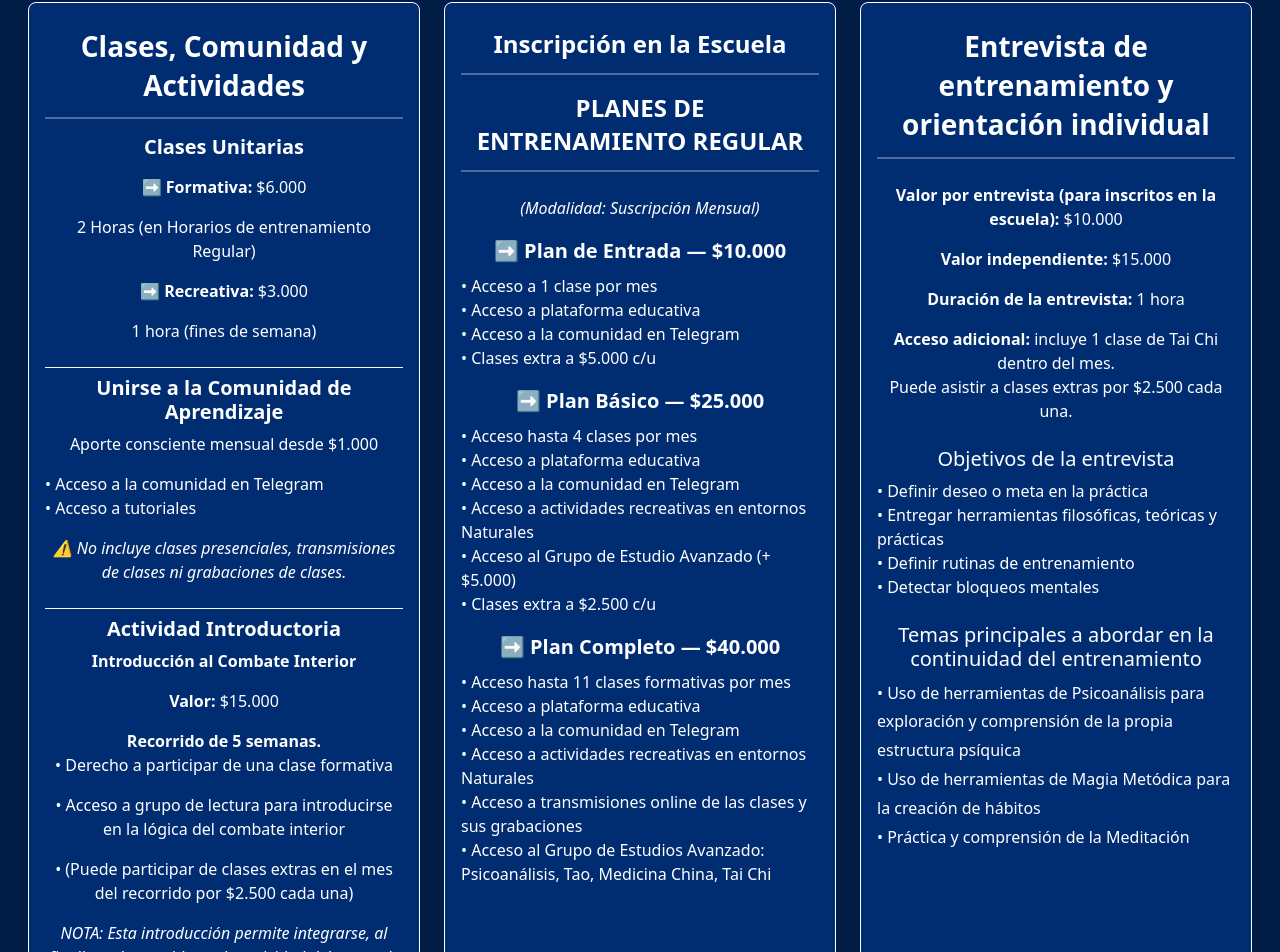
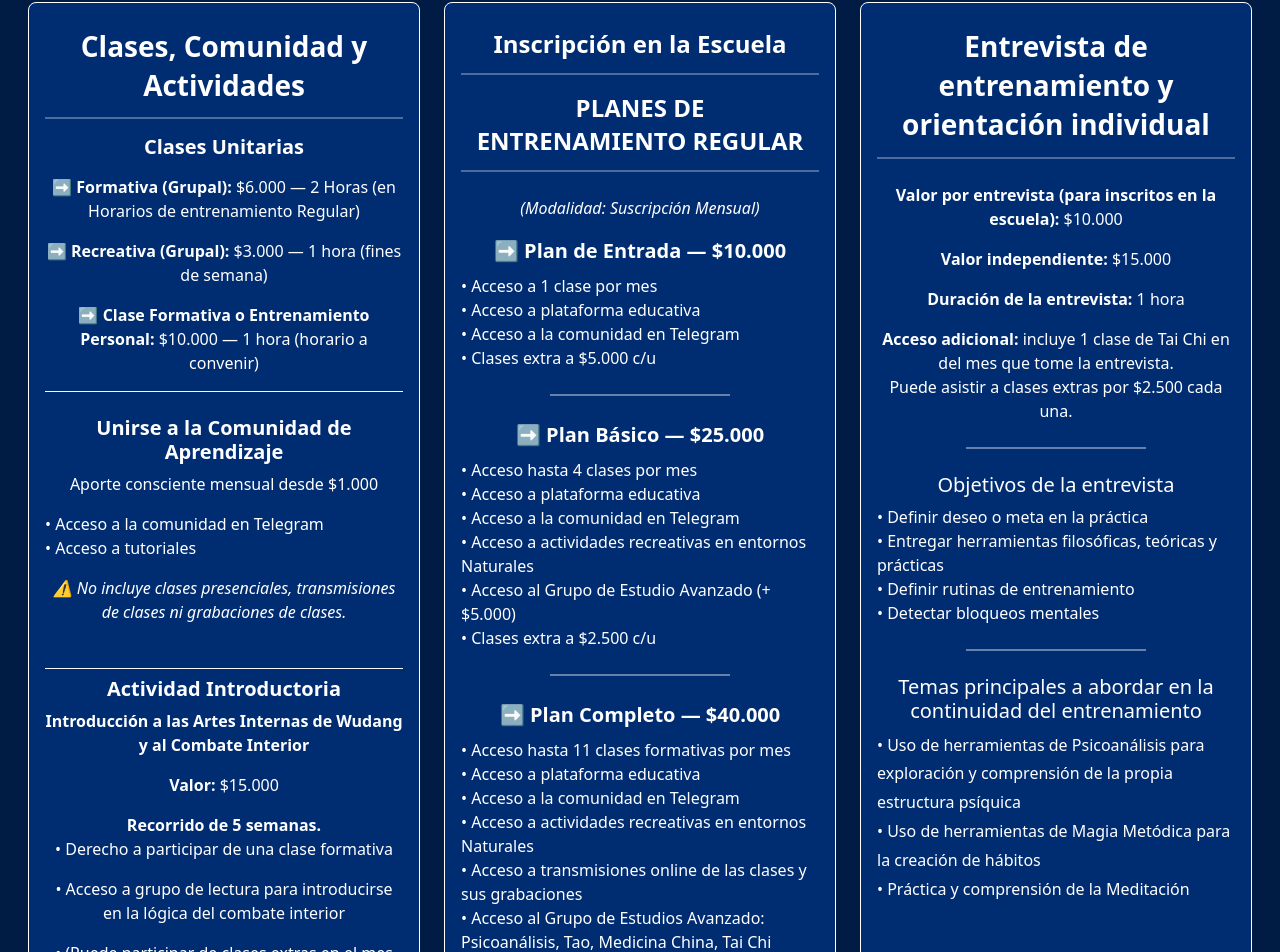
Before and after one commit to Jano6elmar/infoclasestaichi, a React (Vite) app: page / in a window 1280 px wide. Shown: the part 386-1338 px from the top of the page. Built offline with nearby package versions, Linux system fonts and the light colour scheme.

Commit message:
Actualiza App.jsx con cambios en el tríptic22221012025o

```diff
--- a/src/App.jsx
+++ b/src/App.jsx
@@ -86,12 +86,11 @@ export default function App() {
               </h2>
 
               <h4 className="fs-5 fw-semibold mb-3">Clases Unitarias</h4>
-              <p><strong>➡️ Formativa:</strong> $6.000</p>
-              <p>2 Horas (en Horarios de entrenamiento Regular)</p>
-              <p><strong>➡️ Recreativa:</strong> $3.000</p>
-              <p>1 hora (fines de semana)</p>
+              <p><strong>➡️ Formativa (Grupal):</strong> $6.000 — 2 Horas (en Horarios de entrenamiento Regular)</p>
+              <p><strong>➡️ Recreativa (Grupal):</strong> $3.000 — 1 hora (fines de semana)</p>
+              <p><strong>➡️ Clase Formativa o Entrenamiento Personal:</strong> $10.000 — 1 hora (horario a convenir)</p>
 
-              <div className="mt-4 pt-2 border-top border-light">
+              <div className="mt-1 pt-4 pb-1 border-top border-light">
                 <h4 className="fs-5 fw-semibold">Unirse a la Comunidad de Aprendizaje</h4>
                 <p>Aporte consciente mensual desde $1.000</p>
                 <ul className="text-start list-unstyled">
@@ -103,7 +102,7 @@ export default function App() {
 
               <div className="mt-4 pt-2 border-top border-light">
                 <h4 className="fs-5 fw-semibold">Actividad Introductoria</h4>
-                <p className="fw-semibold">Introducción al Combate Interior</p>
+                <p className="fw-semibold">Introducción a las Artes Internas de Wudang y al Combate Interior</p>
                 <p><strong>Valor:</strong> $15.000</p>
                 <p><strong> Recorrido de 5 semanas.</strong><br />• Derecho a participar de una clase formativa</p>
                 <p>• Acceso a grupo de lectura para introducirse en la lógica del combate interior</p>
@@ -133,6 +132,7 @@ export default function App() {
                 <li>• Acceso a la comunidad en Telegram</li>
                 <li>• Clases extra a $5.000 c/u</li>
               </ul>
+              <hr className="plan-divider" />
 
               <p className="fs-5 fw-semibold mb-2">➡️ Plan Básico — $25.000</p>
               <ul className="text-start list-unstyled mb-3">
@@ -143,6 +143,7 @@ export default function App() {
                 <li>• Acceso al Grupo de Estudio Avanzado (+ $5.000)</li>
                 <li>• Clases extra a $2.500 c/u</li>
               </ul>
+              <hr className="plan-divider" />
 
               <p className="fs-5 fw-semibold mb-2">➡️ Plan Completo — $40.000</p>
               <ul className="text-start list-unstyled">
@@ -167,8 +168,9 @@ export default function App() {
               <p><strong>Valor por entrevista (para inscritos en la escuela):</strong> $10.000</p>
               <p><strong>Valor independiente:</strong> $15.000</p>
               <p><strong>Duración de la entrevista:</strong> 1 hora</p>
-              <p><strong>Acceso adicional:</strong> incluye 1 clase de Tai Chi dentro del mes.<br />Puede asistir a clases extras por $2.500 cada una.</p>
+              <p><strong>Acceso adicional:</strong> incluye 1 clase de Tai Chi en del mes que tome la entrevista.<br />Puede asistir a clases extras por $2.500 cada una.</p>
 
+              <hr className="plan-divider" />
               <h5 className="mt-4 mb-2">Objetivos de la entrevista</h5>
               <ul className="text-start list-unstyled mb-3">
                 <li>• Definir deseo o meta en la práctica</li>
@@ -177,6 +179,7 @@ export default function App() {
                 <li>• Detectar bloqueos mentales </li>
               </ul>
 
+              <hr className="plan-divider" />
               <h5 className="mt-4 mb-2">Temas principales a abordar en la continuidad del entrenamiento</h5>
               <ul className="text-start list-unstyled" style={{ lineHeight: '1.8em' }}>
                 <li>• Uso de herramientas de Psicoanálisis para exploración y comprensión de la propia estructura psíquica</li>
@@ -211,6 +214,15 @@ export default function App() {
             line-height: 1.4;
           }
 
+          /* Línea divisoria pequeña entre planes */
+          .plan-divider {
+            width: 180px;
+            margin: 1.5rem auto;
+            border: 0;
+            border-top: 2px solid rgba(255, 255, 255, 0.4);
+            opacity: 1;
+          }
+
           @media (max-width: 576px) {
             .yin-container svg {
               width: 30px !important;
```
